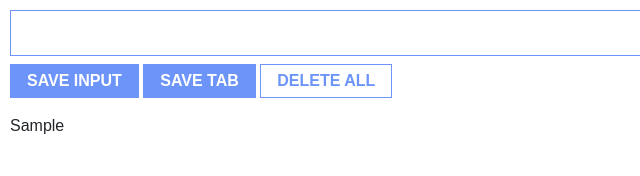
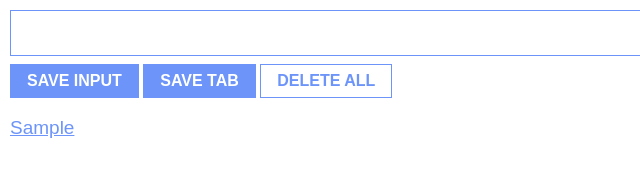
Before and after one commit to adil-shabab/chrome-extension, a plain HTML site: page index.html in a window 1280 px wide. Both pictures are taken after typing "Sample" into the empty fields and a click on the button "SAVE INPUT". Shown: the full height of the page, 0-640 px from the left. Drawn offline with nearby package versions, Linux system fonts and the light colour scheme.

Commit message:
inpul btn completed

```diff
--- a/css/style.css
+++ b/css/style.css
@@ -24,3 +24,8 @@ button{
     background: white;
     color: rgb(108, 148, 249);
 }
+
+li a{
+    color: rgb(108, 148, 249);
+    font-size: 19px;
+}
--- a/js/script.js
+++ b/js/script.js
@@ -16,7 +16,7 @@ function renderTabs(){
     for(let i=0; i < myTabs.length; i++){
         listItems += `
         <li>
-            <a target='_blank' href"${myTabs[i]}">
+            <a target='_blank' href='${myTabs[i]}'>
                 ${myTabs[i]}
             </a>
         </li>
@@ -24,8 +24,3 @@ function renderTabs(){
     }
     ulEl.innerHTML = listItems
 }
-
-
-
-
-// console.log(listItems)
```
